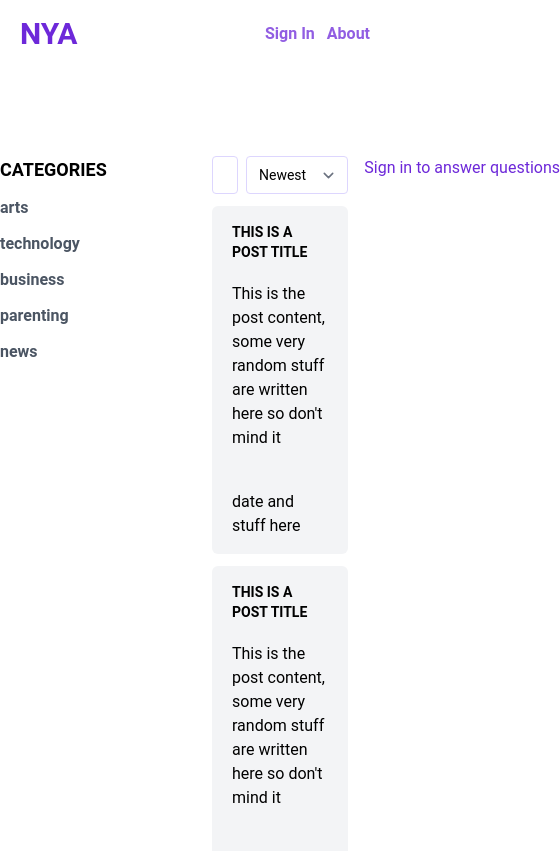
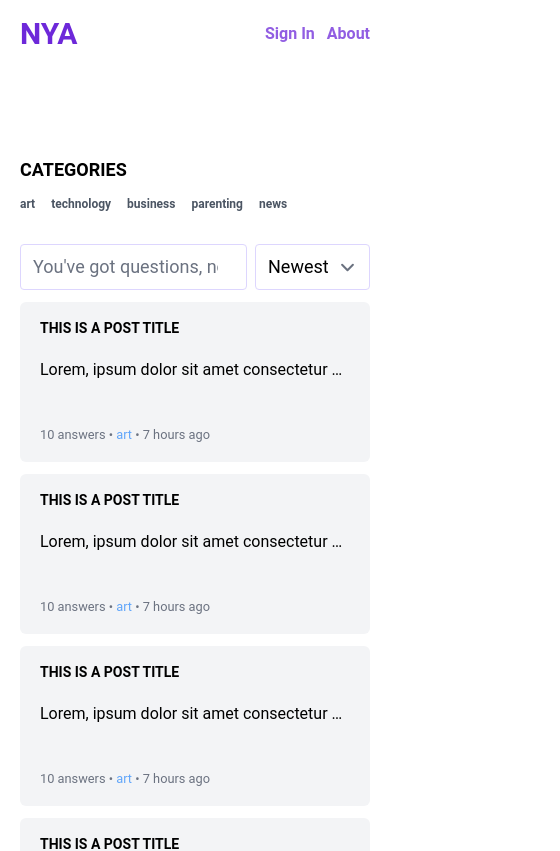
Before and after one commit to nulfrost/not-yahoo-answers, a Next.js app: page / in a window 390 px wide. Shown: the top 851 px of the page, 560 px wide, since content can reach past the window. Built offline with nearby package versions, Linux system fonts and the light colour scheme; no server answers.

Commit message:
feat: made main page responsive

```diff
--- a/components/Categories.tsx
+++ b/components/Categories.tsx
@@ -2,13 +2,13 @@ import Link from "next/link";
 
 export const Categories = () => {
   return (
-    <nav className="sticky top-[10px] h-52">
+    <nav className="sticky xl:top-[10px] xl:h-52 mb-5 lg:mb-0">
       <p className="mb-3 text-lg font-bold uppercase">categories</p>
-      <div className="space-y-3">
-        {["arts", "technology", "business", "parenting", "news"].map(
+      <div className="flex space-x-4 text-xs xl:flex-col xl:space-x-0 lg:text-lg">
+        {["art", "technology", "business", "parenting", "news"].map(
           (category) => (
             <Link href={`/${category}`}>
-              <a className="block font-semibold text-gray-600 duration-150 hover:text-purple-700">
+              <a className="font-semibold text-gray-600 duration-150 hover:text-purple-700">
                 {category}
               </a>
             </Link>
--- a/components/Layout.tsx
+++ b/components/Layout.tsx
@@ -13,7 +13,7 @@ export const Layout = ({ title, children }: LayoutProps) => (
       <meta name="viewport" content="initial-scale=1.0, width=device-width" />
     </Head>
     <Navbar />
-    <main className="flex-1 mt-[88px]">{children}</main>
+    <main className="flex-1 mt-[88px] px-5 xl:px-0">{children}</main>
     <footer className="flex justify-end px-10 py-5 font-semibold">
       <p>Made with 💖 by Dane.</p>
     </footer>
--- a/components/QuestionCard.tsx
+++ b/components/QuestionCard.tsx
@@ -1,12 +1,24 @@
+import Link from "next/link";
+
 export const QuestionCard = () => {
   return (
-    <article className="flex flex-col max-w-3xl px-5 py-4 bg-gray-100 rounded-md">
+    <article className="flex flex-col px-5 py-4 bg-gray-100 rounded-md xl:max-w-3xl">
       <h2 className="mb-5 text-sm font-bold uppercase">This is a post title</h2>
-      <p>
-        This is the post content, some very random stuff are written here so
-        don't mind it
+      <p className="truncate">
+        Lorem, ipsum dolor sit amet consectetur adipisicing elit. Cupiditate, id
+        delectus. Quo dolorum, neque ex recusandae odio explicabo, adipisci
+        impedit, illo necessitatibus numquam libero! Numquam natus eveniet
+        expedita ab impedit.
       </p>
-      <footer className="mt-10">date and stuff here</footer>
+      <footer className="mt-10">
+        <small className="text-gray-500">
+          <span>10 answers</span> &bull;{" "}
+          <Link href="/arts">
+            <a className="text-blue-400 hover:underline">art</a>
+          </Link>{" "}
+          &bull; <span>7 hours ago</span>
+        </small>
+      </footer>
     </article>
   );
 };
--- a/components/UserCard.tsx
+++ b/components/UserCard.tsx
@@ -5,7 +5,7 @@ export const UserCard = () => {
   const [session] = useSession();
 
   return (
-    <aside className="sticky top-[10px] max-h-52 flex flex-col items-end space-y-4">
+    <aside className="lg:sticky lg:top-[10px] lg:h-52 xl:flex flex-col items-end space-y-4 hidden ">
       {session ? (
         <>
           {" "}
--- a/pages/index.tsx
+++ b/pages/index.tsx
@@ -7,8 +7,8 @@ const IndexPage = () => (
   <Layout title="Home">
     <div className="flex-1 max-w-6xl mx-auto">
       <div
-        style={{ display: "grid", gridTemplateColumns: "200px 1fr 200px" }}
-        className="h-full gap-3"
+        style={{ gridTemplateColumns: "200px 1fr 200px" }}
+        className="flex flex-col h-full gap-3 xl:grid"
       >
         <Categories />
         <div className="flex flex-col gap-3 ">
@@ -16,13 +16,13 @@ const IndexPage = () => (
             <input
               type="search"
               name="questionSearch"
-              className="w-full text-sm border border-purple-200 rounded focus:outline-none focus:ring-purple-700 focus:ring-2"
+              className="w-full text-lg border border-purple-200 rounded focus:outline-none focus:ring-purple-700 focus:ring-2"
               placeholder="You've got questions, not yahoo answers has answers"
             />
             <select
               name="sort"
               id="sort"
-              className="text-sm border border-purple-200 rounded focus:outline-none focus:ring-purple-700 focus:ring-2"
+              className="text-lg border border-purple-200 rounded focus:outline-none focus:ring-purple-700 focus:ring-2"
             >
               <option value="newest">Newest</option>
               <option value="oldest">Oldest</option>
--- a/tailwind.config.js
+++ b/tailwind.config.js
@@ -6,7 +6,9 @@ module.exports = {
     extend: {},
   },
   variants: {
-    extend: {},
+    extend: {
+      position: ["responsive"],
+    },
   },
-  plugins: [require('@tailwindcss/forms')],
+  plugins: [require("@tailwindcss/forms")],
 };
```
